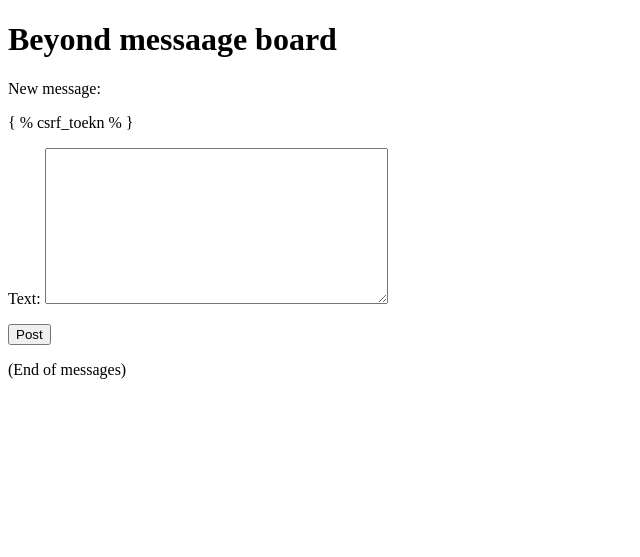
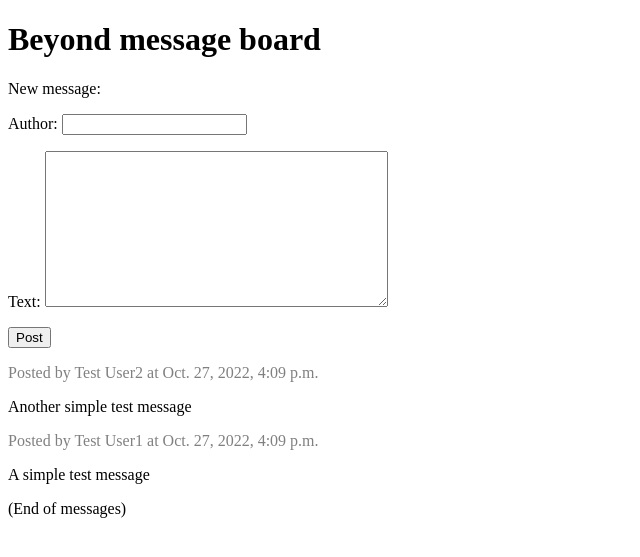
Before and after one commit to yaelnoyman1/beyond-tutorial, a Django app: page / in a window 1280 px wide. Shown: the top 557 px of the page, without its empty margins (0-640 px from the left). Run offline with Django 4.2, Linux system fonts and the light colour scheme; data comes from the database, SQL or seed files in the repository; parts of the project's set-up code (start-up, migrations or seed data) failed here and were passed over.

Commit message:
create django project

```diff
--- a/msgboard/forms.py
+++ b/msgboard/forms.py
@@ -1,5 +1,6 @@
 from django import forms
 from .models import Message
+
 
 class MessageForm(forms.ModelForm):
     class Meta:
--- a/msgboard/models.py
+++ b/msgboard/models.py
@@ -3,10 +3,6 @@ from django.utils import timezone
 
 
 class Message(models.Model):
-    authot = models.CharField(max_length=200)
+    author = models.CharField(max_length=200)
     text = models.TextField()
     date = models.DateTimeField(default=timezone.now)
-
-
-
-# Create your models here.
--- a/msgboard/templates/msgboard/board.html
+++ b/msgboard/templates/msgboard/board.html
@@ -9,25 +9,25 @@
     </head>
 
     <body>
-        <h1>Beyond messaage board</h1>
+        <h1>Beyond message board</h1>
 
-        <div class = "newform">
-            <p class = "newmsg"> New message:</p>
-            <form method = "POST">
-               { % csrf_toekn % }
+        <div class = "newfrm">
+            <p class = "newmsg">New message:</p>
+            <form method="POST">
+                {% csrf_token %}
                {{ form.as_p }}
-               <input type = "submit" value = "Post">
+               <input type="submit" value = "Post">
             </form>
         </div>
 
-        {% for message in message %}
-        <div class = "messaage">
+        {% for message in messages %}
+        <div class = "message">
         <p class = "author">
-            Posted by {{messaage.author}} at {{messaage.date}}
+            Posted by {{message.author}} at {{message.date}}
         </p>
 
         <p>
-            {{ message.text}}
+            {{ message.text }}
         </p>
 
         </div>
--- a/msgboard/views.py
+++ b/msgboard/views.py
@@ -16,7 +16,3 @@ def board(request):
         'messages': messages,
         'form': form,
     })
-
-
-
-# Create your views here.
```
Also changed, not shown: msgboard/migrations/0001_initial.py, msgboard/migrations/0002_test_data.py, 1 other file.
